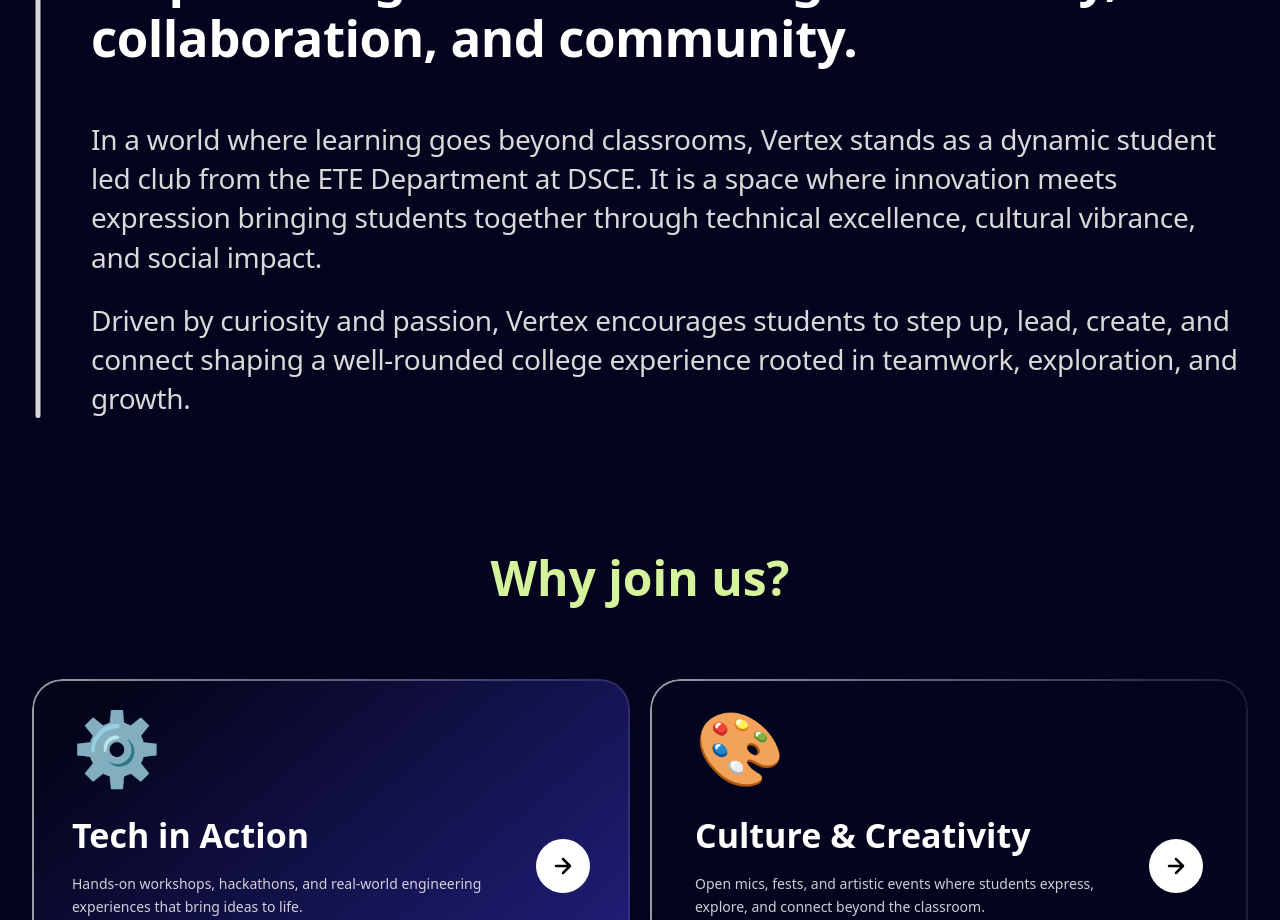
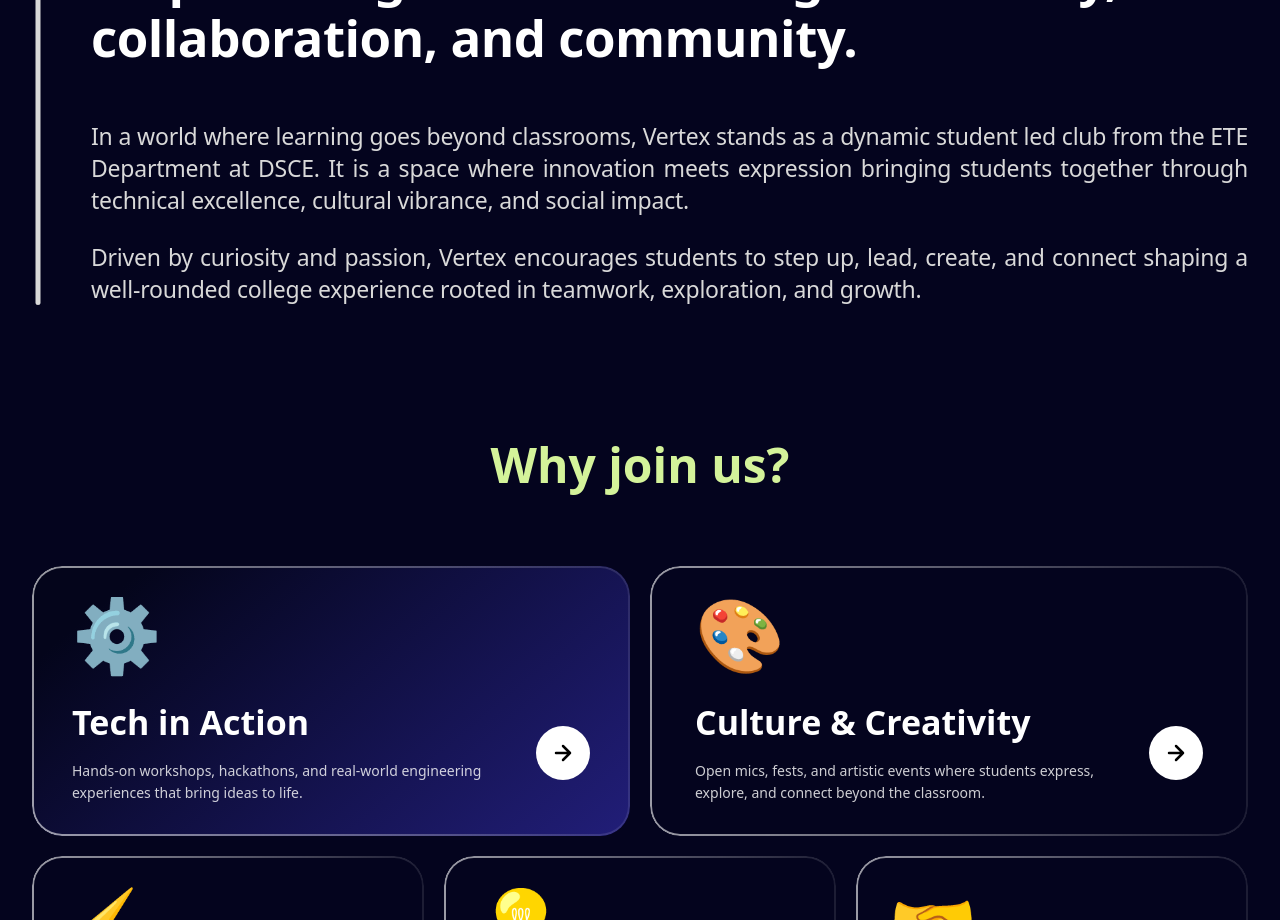
Before and after one commit to harsh12378/vertex-website, a Next.js app: page / in a window 1280 px wide. Shown: the part 1920-2840 px from the top of the page. Built offline with nearby package versions, Linux system fonts and the light colour scheme.

Commit message:
content aligned

```diff
--- a/src/app/components/sections/About.tsx
+++ b/src/app/components/sections/About.tsx
@@ -34,7 +34,7 @@
               Empowering students through creativity, collaboration, and community.
             </h2>
           </div>
-          <div className="font-normal text-[28px] leading-[140%] tracking-[-0.01em] text-[#D9D9D9] space-y-6">
+          <div className="font-normal text-[23px] leading-[140%] tracking-[-0.01em] text-[#D9D9D9] space-y-6 text-justify">
             <p>
               In a world where learning goes beyond classrooms, Vertex stands as a dynamic student led club from the ETE Department at DSCE. It is a space where innovation meets expression bringing students together through technical excellence, cultural vibrance, and social impact.
             </p>
```
